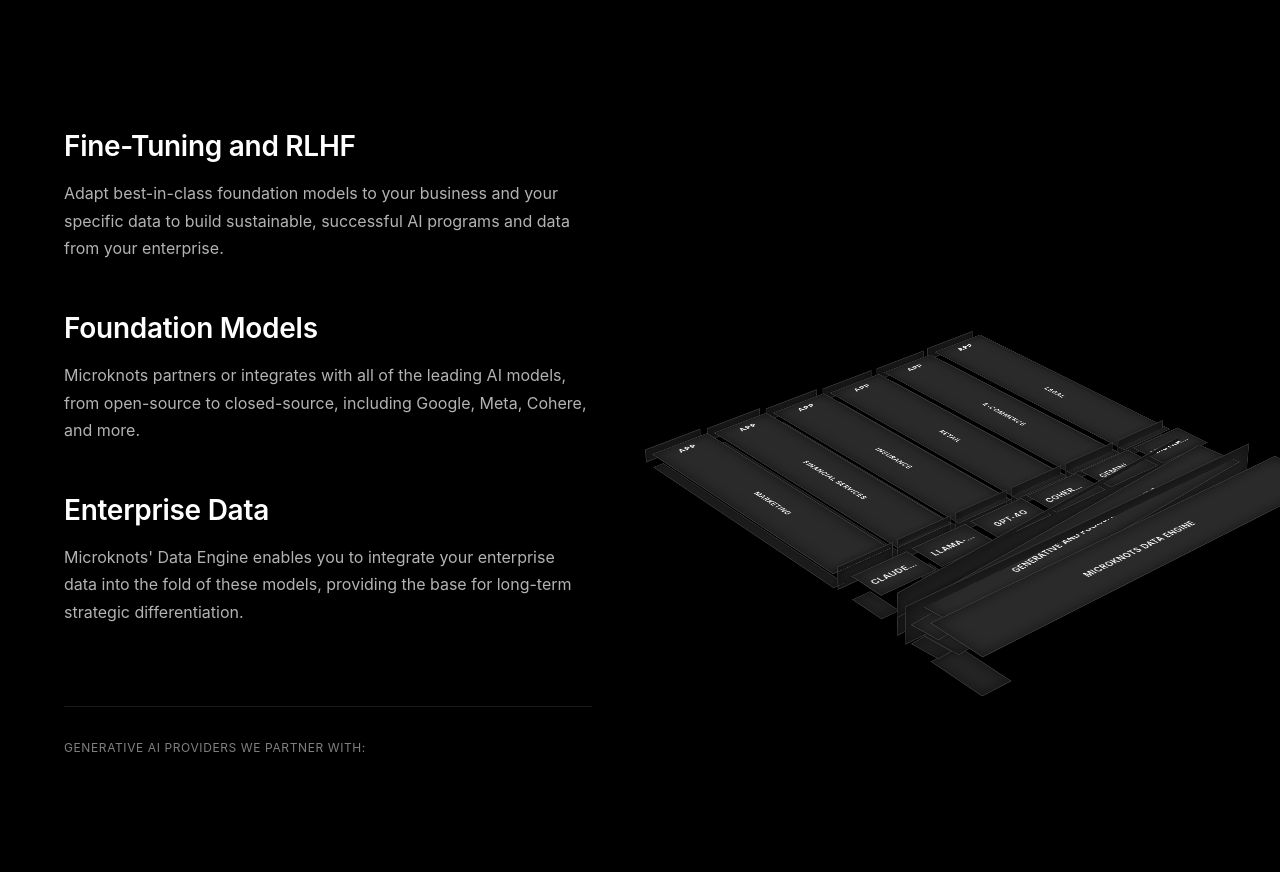
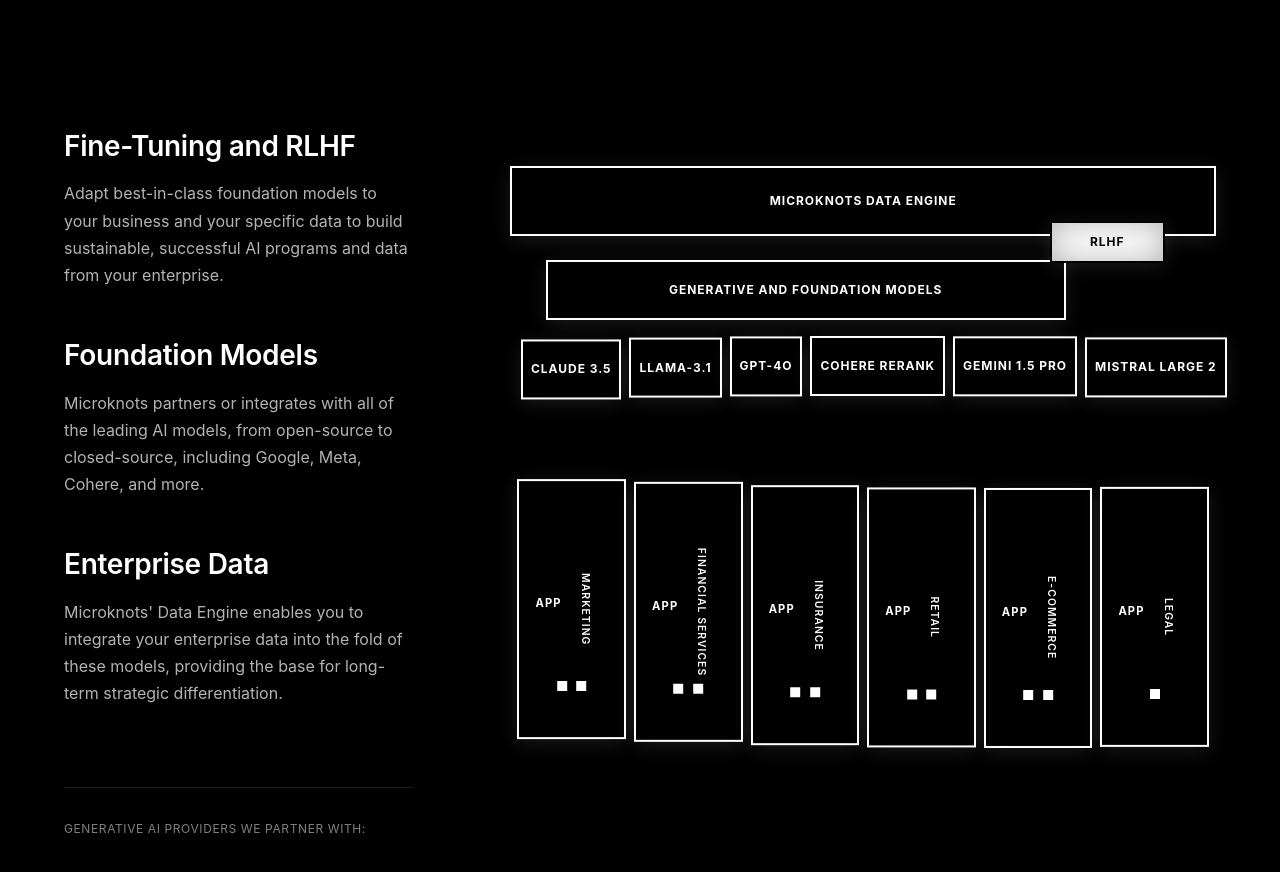
Before and after one commit to monishallada/microknots-website, a React (Vite) app: page / in a window 1280 px wide. Shown: the part 800-1672 px from the top of the page. Built offline with nearby package versions, Linux system fonts and the light colour scheme.

Commit message:
adspjaspd

```diff
--- a/src/App.css
+++ b/src/App.css
@@ -319,98 +319,96 @@
   border-top: 1px solid rgba(255, 255, 255, 0.1);
 }
 
-/* Visual Container - 3D Isometric */
+/* Visual Container - Vertical Orientation */
 .content-visual {
   position: relative;
-  height: 700px;
-  min-height: 700px;
-  perspective: 2000px;
-  perspective-origin: center center;
-  overflow: visible;
+  height: 620px;
+  min-height: 620px;
+  display: flex;
+  align-items: center;
+  justify-content: center;
 }
 
 .isometric-container {
   position: relative;
   width: 100%;
   height: 100%;
-  transform-style: preserve-3d;
-  transform: rotateX(60deg) rotateZ(-45deg) scale(0.8);
-  animation: rotateView 20s ease-in-out infinite;
-  transform-origin: center center;
-}
-
-@keyframes rotateView {
-  0%, 100% {
-    transform: rotateX(60deg) rotateZ(-45deg) scale(0.8);
-  }
-  50% {
-    transform: rotateX(60deg) rotateZ(-40deg) scale(0.85);
-  }
+  display: flex;
+  flex-direction: column;
+  justify-content: flex-end;
+  align-items: center;
+  gap: 0.75rem;
 }
 
 .layer {
-  position: absolute;
+  position: relative;
   width: 100%;
-  transform-style: preserve-3d;
+  display: flex;
+  align-items: center;
+  justify-content: center;
 }
 
 /* Base Layer - Microknots Data Engine */
 .base-layer {
-  bottom: 0;
-  left: 0;
-  right: 0;
-  height: 80px;
+  width: 100%;
+  height: 70px;
+  margin-bottom: 0.75rem;
 }
 
 .base-block {
   width: 100%;
-  height: 80px;
+  height: 70px;
   position: relative;
-  transform-style: preserve-3d;
+}
+
+@keyframes colorShift {
+  0%, 100% {
+    background: #000000;
+    border-color: #ffffff;
+  }
+  50% {
+    background: #ffffff;
+    border-color: #000000;
+  }
 }
 
 /* Middle Layer - Generative and Foundation Models */
 .middle-layer {
-  bottom: 90px;
-  left: 5%;
   width: 90%;
   height: 60px;
-  transform: rotateZ(-5deg);
+  margin-bottom: 0.75rem;
+  position: relative;
 }
 
 .middle-block {
   width: 100%;
   height: 60px;
   position: relative;
-  transform-style: preserve-3d;
 }
 
 .rlhf-block {
-  width: 120px;
-  height: 40px;
+  width: 140px;
+  height: 42px;
   position: absolute;
-  top: -50px;
-  right: 20px;
-  transform-style: preserve-3d;
+  top: -48px;
+  right: 16px;
 }
 
 /* Foundation Models Layer */
 .models-layer {
-  bottom: 170px;
-  left: 0;
-  right: 0;
-  height: 50px;
+  width: 100%;
+  height: 60px;
   display: flex;
   gap: 0.5rem;
-  padding: 0 2%;
+  padding: 0 1.5%;
   justify-content: space-between;
+  margin-bottom: 0.75rem;
 }
 
 .model-block {
   flex: 1;
-  height: 50px;
+  height: 60px;
   position: relative;
-  transform-style: preserve-3d;
   animation: floatModel 4s ease-in-out infinite;
 }
 
@@ -426,16 +424,25 @@
     transform: translateY(0);
   }
   50% {
-    transform: translateY(-5px);
+    transform: translateY(-8px);
+  }
+}
+
+@keyframes colorPulse {
+  0%, 100% {
+    background: #000000;
+    border-color: #ffffff;
+  }
+  50% {
+    background: #ffffff;
+    border-color: #000000;
   }
 }
 
 /* Pillars Layer */
 .pillars-layer {
-  bottom: 240px;
-  left: 0;
-  right: 0;
-  height: 400px;
+  width: 100%;
+  height: 320px;
   display: flex;
   gap: 0.5rem;
   padding: 0 1%;
@@ -446,7 +453,6 @@
 .pillar {
   flex: 1;
   position: relative;
-  transform-style: preserve-3d;
   animation: floatPillar 5s ease-in-out infinite;
 }
 
@@ -459,244 +465,185 @@
 
 @keyframes floatPillar {
   0%, 100% {
-    transform: translateY(0) translateZ(0);
+    transform: translateY(0);
   }
   50% {
-    transform: translateY(-8px) translateZ(5px);
+    transform: translateY(-10px);
   }
 }
 
 .pillar-connectors {
   position: absolute;
-  bottom: 50px;
+  bottom: 46px;
   left: 50%;
   transform: translateX(-50%);
   display: flex;
-  gap: 0.3rem;
-  transform-style: preserve-3d;
+  gap: 0.35rem;
+  z-index: 10;
 }
 
 .connector-cube {
-  width: 12px;
-  height: 12px;
+  width: 14px;
+  height: 14px;
   position: relative;
-  transform-style: preserve-3d;
-  animation: pulseCube 2s ease-in-out infinite;
 }
 
 .connector-cube:nth-child(2) {
-  animation-delay: 0.3s;
+  animation-delay: 0.3s, 0.3s;
 }
 
 @keyframes pulseCube {
   0%, 100% {
-    opacity: 0.6;
     transform: scale(1);
   }
   50% {
-    opacity: 1;
-    transform: scale(1.2);
+    transform: scale(1.3);
+  }
+}
+
+@keyframes cubeColorShift {
+  0%, 100% {
+    background: #ffffff;
+    border-color: #000000;
+  }
+  50% {
+    background: #000000;
+    border-color: #ffffff;
   }
 }
 
 .pillar-block {
   width: 100%;
-  height: 350px;
+  height: 260px;
   position: relative;
-  transform-style: preserve-3d;
 }
 
-/* 3D Block Faces */
+@keyframes pillarColorShift {
+  0%, 100% {
+    background: #000000;
+    border-color: #ffffff;
+  }
+  50% {
+    background: #ffffff;
+    border-color: #000000;
+  }
+}
+
+/* Vertical Block Styles */
 .block {
   position: relative;
-  transform-style: preserve-3d;
-}
-
-.block-face {
-  position: absolute;
-  background: #2a2a2a;
-  border: 1px solid rgba(255, 255, 255, 0.1);
+  border: 2px solid;
   display: flex;
   align-items: center;
   justify-content: center;
   box-shadow:
-    inset 0 0 20px rgba(0, 0, 0, 0.5),
-    0 0 10px rgba(0, 0, 0, 0.3);
+    0 4px 20px rgba(255, 255, 255, 0.1),
+    inset 0 0 30px rgba(0, 0, 0, 0.3);
+  transition: all 0.3s ease;
+}
+
+.block:hover {
+  box-shadow:
+    0 6px 30px rgba(255, 255, 255, 0.2),
+    inset 0 0 40px rgba(0, 0, 0, 0.4);
+  transform: scale(1.02);
+}
+
+.block-face {
+  position: relative;
+  width: 100%;
+  height: 100%;
+  display: flex;
+  align-items: center;
+  justify-content: center;
 }
 
 /* Base Block */
-.base-block .block-face.front {
-  width: 100%;
-  height: 80px;
-  transform: translateZ(40px);
-}
-
-.base-block .block-face.top {
-  width: 100%;
-  height: 40px;
-  background: #1f1f1f;
-  transform: rotateX(90deg) translateZ(40px);
-  transform-origin: top;
-}
-
-.base-block .block-face.right {
-  width: 40px;
-  height: 80px;
-  background: #252525;
-  transform: rotateY(90deg) translateZ(calc(100% - 40px));
-  transform-origin: right;
+.base-block {
+  background: #000000;
+  border-color: #ffffff;
 }
 
 /* Middle Block */
-.middle-block .block-face.front {
-  width: 100%;
-  height: 60px;
-  transform: translateZ(30px);
+.middle-block {
+  background: #000000;
+  border-color: #ffffff;
 }
 
-.middle-block .block-face.top {
-  width: 100%;
-  height: 30px;
-  background: #1f1f1f;
-  transform: rotateX(90deg) translateZ(30px);
-  transform-origin: top;
-}
-
-.middle-block .block-face.right {
-  width: 30px;
-  height: 60px;
-  background: #252525;
-  transform: rotateY(90deg) translateZ(calc(100% - 30px));
-  transform-origin: right;
-}
-
-/* RLHF Block */
-.rlhf-block .block-face.front {
-  width: 120px;
-  height: 40px;
-  transform: translateZ(20px);
-}
-
-.rlhf-block .block-face.top {
-  width: 120px;
-  height: 20px;
-  background: #1f1f1f;
-  transform: rotateX(90deg) translateZ(20px);
-  transform-origin: top;
-}
-
-.rlhf-block .block-face.right {
-  width: 20px;
-  height: 40px;
-  background: #252525;
-  transform: rotateY(90deg) translateZ(calc(100% - 20px));
-  transform-origin: right;
+.rlhf-block {
+  background: #ffffff;
+  border-color: #000000;
 }
 
 /* Model Blocks */
-.model-block .block-face.front {
-  width: 100%;
-  height: 50px;
-  transform: translateZ(25px);
-}
-
-.model-block .block-face.top {
-  width: 100%;
-  height: 25px;
-  background: #1f1f1f;
-  transform: rotateX(90deg) translateZ(25px);
-  transform-origin: top;
-}
-
-.model-block .block-face.right {
-  width: 25px;
-  height: 50px;
-  background: #252525;
-  transform: rotateY(90deg) translateZ(calc(100% - 25px));
-  transform-origin: right;
+.model-block {
+  background: #000000;
+  border-color: #ffffff;
 }
 
 /* Pillar Blocks */
-.pillar-block .block-face.front {
-  width: 100%;
-  height: 350px;
-  transform: translateZ(15px);
+.pillar-block {
+  background: #000000;
+  border-color: #ffffff;
   flex-direction: column;
-  padding: 0.5rem;
-}
-
-.pillar-block .block-face.top {
-  width: 100%;
-  height: 15px;
-  background: #1f1f1f;
-  transform: rotateX(90deg) translateZ(15px);
-  transform-origin: top;
-}
-
-.pillar-block .block-face.right {
-  width: 15px;
-  height: 350px;
-  background: #252525;
-  transform: rotateY(90deg) translateZ(calc(100% - 15px));
-  transform-origin: right;
+  padding: 1rem;
 }
 
 /* Connector Cubes */
-.connector-cube .block-face.front {
-  width: 12px;
-  height: 12px;
-  transform: translateZ(6px);
-  background: #333;
-}
-
-.connector-cube .block-face.top {
-  width: 12px;
-  height: 6px;
-  background: #1f1f1f;
-  transform: rotateX(90deg) translateZ(6px);
-  transform-origin: top;
-}
-
-.connector-cube .block-face.right {
-  width: 6px;
-  height: 12px;
-  background: #252525;
-  transform: rotateY(90deg) translateZ(calc(100% - 6px));
-  transform-origin: right;
+.connector-cube {
+  background: #ffffff;
+  border: 2px solid #000000;
+  border-radius: 2px;
 }
 
 /* Labels */
 .block-label {
-  font-size: 0.7rem;
-  font-weight: 600;
-  color: #ffffff;
+  font-size: 0.75rem;
+  font-weight: 700;
   text-transform: uppercase;
-  letter-spacing: 0.05em;
+  letter-spacing: 0.08em;
   text-align: center;
   white-space: nowrap;
   overflow: hidden;
   text-overflow: ellipsis;
   padding: 0 0.5rem;
+  color: #ffffff;
+}
+
+.base-block .block-label {
+  color: #ffffff;
+}
+
+.middle-block .block-label {
+  color: #ffffff;
+}
+
+.rlhf-block .block-label {
+  color: #000000;
+}
+
+.model-block .block-label {
+  color: #ffffff;
 }
 
 .pillar-label-top {
-  font-size: 0.65rem;
+  font-size: 0.7rem;
   font-weight: 700;
-  color: #ffffff;
   text-transform: uppercase;
   letter-spacing: 0.1em;
-  margin-bottom: 0.5rem;
+  margin-bottom: 0.75rem;
+  color: #ffffff;
 }
 
 .pillar-label-side {
-  font-size: 0.6rem;
+  font-size: 0.65rem;
   font-weight: 600;
-  color: #ffffff;
   text-transform: uppercase;
-  letter-spacing: 0.08em;
+  letter-spacing: 0.1em;
   writing-mode: vertical-rl;
   text-orientation: mixed;
   margin: auto;
+  color: #ffffff;
 }
 
 /* Section Styles */
@@ -1082,28 +1029,36 @@
   }
 
   .content-visual {
-    height: 550px;
-    min-height: 550px;
-  }
-
-  .isometric-container {
-    transform: rotateX(60deg) rotateZ(-45deg) scale(0.7);
+    height: 520px;
+    min-height: 520px;
   }
 
   .pillar-block {
-    height: 280px;
+    height: 220px;
+  }
+
+  .base-block {
+    height: 60px;
+  }
+
+  .middle-block {
+    height: 52px;
+  }
+
+  .model-block {
+    height: 50px;
   }
 
   .block-label {
+    font-size: 0.65rem;
+  }
+
+  .pillar-label-top {
     font-size: 0.6rem;
   }
 
-  .pillar-label-top {
+  .pillar-label-side {
     font-size: 0.55rem;
-  }
-
-  .pillar-label-side {
-    font-size: 0.5rem;
   }
 
   .footer-grid {
@@ -1181,38 +1136,59 @@
   }
 
   .content-visual {
-    height: 450px;
-    min-height: 450px;
-  }
-
-  .isometric-container {
-    transform: rotateX(60deg) rotateZ(-45deg) scale(0.6);
+    height: 440px;
+    min-height: 440px;
   }
 
   .pillar-block {
-    height: 220px;
+    height: 200px;
+  }
+
+  .base-block {
+    height: 55px;
+  }
+
+  .middle-block {
+    height: 45px;
+  }
+
+  .model-block {
+    height: 42px;
+  }
+
+  .rlhf-block {
+    width: 120px;
+    height: 34px;
+    top: -42px;
   }
 
   .block-label {
+    font-size: 0.55rem;
+  }
+
+  .pillar-label-top {
     font-size: 0.5rem;
   }
 
-  .pillar-label-top {
+  .pillar-label-side {
     font-size: 0.45rem;
   }
 
-  .pillar-label-side {
-    font-size: 0.4rem;
-  }
-
   .models-layer {
-    gap: 0.3rem;
+    gap: 0.5rem;
     padding: 0 1%;
+    height: 50px;
   }
 
   .pillars-layer {
-    gap: 0.3rem;
+    gap: 0.5rem;
     padding: 0 0.5%;
+    height: 300px;
+  }
+
+  .connector-cube {
+    width: 12px;
+    height: 12px;
   }
 
   .product-cards {
--- a/src/App.jsx
+++ b/src/App.jsx
@@ -78,75 +78,57 @@
                 {/* Base Layer - Microknots Data Engine */}
                 <div className="layer base-layer">
                   <div className="block base-block">
-                    <div className="block-face front">
+                    <div className="block-face">
                       <div className="block-label">MICROKNOTS DATA ENGINE</div>
                     </div>
-                    <div className="block-face top"></div>
-                    <div className="block-face right"></div>
                   </div>
                 </div>
 
                 {/* Middle Layer - Generative and Foundation Models */}
                 <div className="layer middle-layer">
                   <div className="block middle-block">
-                    <div className="block-face front">
+                    <div className="block-face">
                       <div className="block-label">GENERATIVE AND FOUNDATION MODELS</div>
                     </div>
-                    <div className="block-face top"></div>
-                    <div className="block-face right"></div>
                   </div>
                   <div className="block rlhf-block">
-                    <div className="block-face front">
+                    <div className="block-face">
                       <div className="block-label">RLHF</div>
                     </div>
-                    <div className="block-face top"></div>
-                    <div className="block-face right"></div>
                   </div>
                 </div>
 
                 {/* Foundation Models Layer */}
                 <div className="layer models-layer">
-                  <div className="model-block" data-model="claude">
-                    <div className="block-face front">
+                  <div className="block model-block" data-model="claude">
+                    <div className="block-face">
                       <div className="block-label">CLAUDE 3.5</div>
                     </div>
-                    <div className="block-face top"></div>
-                    <div className="block-face right"></div>
                   </div>
-                  <div className="model-block" data-model="llama">
-                    <div className="block-face front">
+                  <div className="block model-block" data-model="llama">
+                    <div className="block-face">
                       <div className="block-label">LLAMA-3.1</div>
                     </div>
-                    <div className="block-face top"></div>
-                    <div className="block-face right"></div>
                   </div>
-                  <div className="model-block" data-model="gpt">
-                    <div className="block-face front">
+                  <div className="block model-block" data-model="gpt">
+                    <div className="block-face">
                       <div className="block-label">GPT-4o</div>
                     </div>
-                    <div className="block-face top"></div>
-                    <div className="block-face right"></div>
                   </div>
-                  <div className="model-block" data-model="cohere">
-                    <div className="block-face front">
+                  <div className="block model-block" data-model="cohere">
+                    <div className="block-face">
                       <div className="block-label">COHERE RERANK</div>
                     </div>
-                    <div className="block-face top"></div>
-                    <div className="block-face right"></div>
                   </div>
-                  <div className="model-block" data-model="gemini">
-                    <div className="block-face front">
+                  <div className="block model-block" data-model="gemini">
+                    <div className="block-face">
                       <div className="block-label">GEMINI 1.5 PRO</div>
                     </div>
-                    <div className="block-face top"></div>
-                    <div className="block-face right"></div>
                   </div>
-                  <div className="model-block" data-model="mistral">
-                    <div className="block-face front">
+                  <div className="block model-block" data-model="mistral">
+                    <div className="block-face">
                       <div className="block-label">MISTRAL LARGE 2</div>
                     </div>
-                    <div className="block-face top"></div>
-                    <div className="block-face right"></div>
                   </div>
                 </div>
 
@@ -157,13 +139,11 @@
                       <div className="connector-cube"></div>
                       <div className="connector-cube"></div>
                     </div>
-                    <div className="pillar-block">
-                      <div className="block-face front">
+                    <div className="block pillar-block">
+                      <div className="block-face">
                         <div className="pillar-label-top">APP</div>
                         <div className="pillar-label-side">MARKETING</div>
                       </div>
-                      <div className="block-face top"></div>
-                      <div className="block-face right"></div>
                     </div>
                   </div>
                   <div className="pillar" data-industry="financial">
@@ -171,13 +151,11 @@
                       <div className="connector-cube"></div>
                       <div className="connector-cube"></div>
                     </div>
-                    <div className="pillar-block">
-                      <div className="block-face front">
+                    <div className="block pillar-block">
+                      <div className="block-face">
                         <div className="pillar-label-top">APP</div>
                         <div className="pillar-label-side">FINANCIAL SERVICES</div>
                       </div>
-                      <div className="block-face top"></div>
-                      <div className="block-face right"></div>
                     </div>
                   </div>
                   <div className="pillar" data-industry="insurance">
@@ -185,13 +163,11 @@
                       <div className="connector-cube"></div>
                       <div className="connector-cube"></div>
                     </div>
-                    <div className="pillar-block">
-                      <div className="block-face front">
+                    <div className="block pillar-block">
+                      <div className="block-face">
                         <div className="pillar-label-top">APP</div>
                         <div className="pillar-label-side">INSURANCE</div>
                       </div>
-                      <div className="block-face top"></div>
-                      <div className="block-face right"></div>
                     </div>
                   </div>
                   <div className="pillar" data-industry="retail">
@@ -199,13 +175,11 @@
                       <div className="connector-cube"></div>
                       <div className="connector-cube"></div>
                     </div>
-                    <div className="pillar-block">
-                      <div className="block-face front">
+                    <div className="block pillar-block">
+                      <div className="block-face">
                         <div className="pillar-label-top">APP</div>
                         <div className="pillar-label-side">RETAIL</div>
                       </div>
-                      <div className="block-face top"></div>
-                      <div className="block-face right"></div>
                     </div>
                   </div>
                   <div className="pillar" data-industry="ecommerce">
@@ -213,26 +187,22 @@
                       <div className="connector-cube"></div>
                       <div className="connector-cube"></div>
                     </div>
-                    <div className="pillar-block">
-                      <div className="block-face front">
+                    <div className="block pillar-block">
+                      <div className="block-face">
                         <div className="pillar-label-top">APP</div>
                         <div className="pillar-label-side">E-COMMERCE</div>
                       </div>
-                      <div className="block-face top"></div>
-                      <div className="block-face right"></div>
                     </div>
                   </div>
                   <div className="pillar" data-industry="legal">
                     <div className="pillar-connectors">
                       <div className="connector-cube"></div>
                     </div>
-                    <div className="pillar-block">
-                      <div className="block-face front">
+                    <div className="block pillar-block">
+                      <div className="block-face">
                         <div className="pillar-label-top">APP</div>
                         <div className="pillar-label-side">LEGAL</div>
                       </div>
-                      <div className="block-face top"></div>
-                      <div className="block-face right"></div>
                     </div>
                   </div>
                 </div>
```
